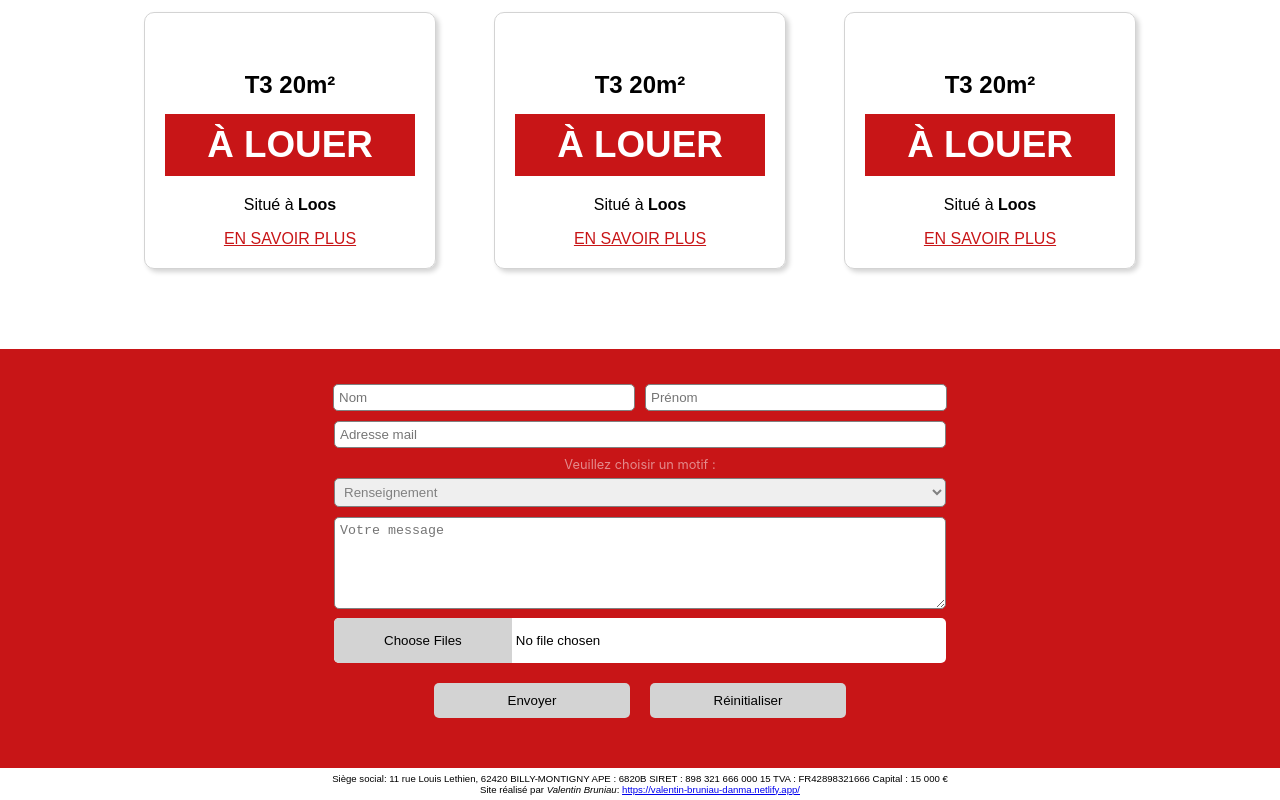
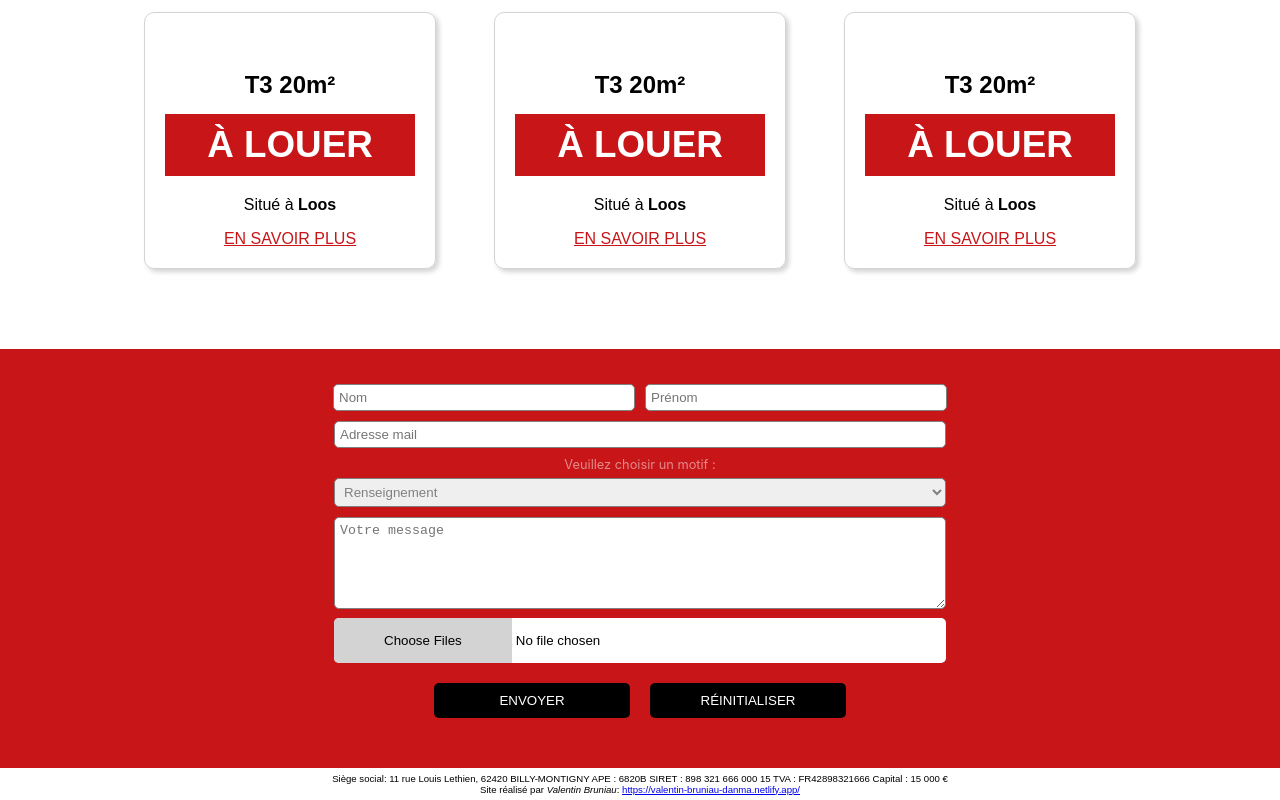
Before and after one commit to valentinbr16/4K_Immo, a React (Create React App) app: page / in a window 1280 px wide. Shown: the part 1113-1913 px from the top of the page. Built offline with nearby package versions, Linux system fonts and the light colour scheme.

Commit message:
Changement couleurs btn submit/reset

```diff
--- a/src/Form.css
+++ b/src/Form.css
@@ -73,8 +73,9 @@
     padding: 10px;
     border-radius: 5px;
     border: none;
-    background-color: lightgray;
-    color: black;
+    text-transform: uppercase;
+    background-color: black;
+    color: white;
 }
 
 @media screen and (min-width: 768px) {
```
